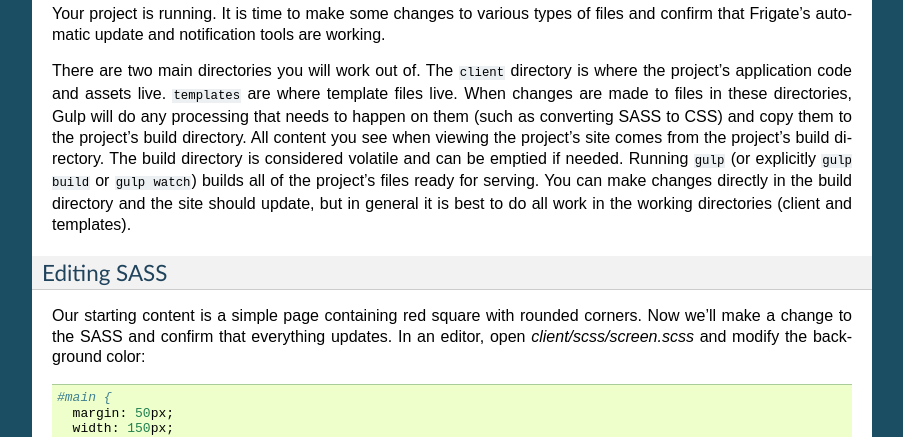
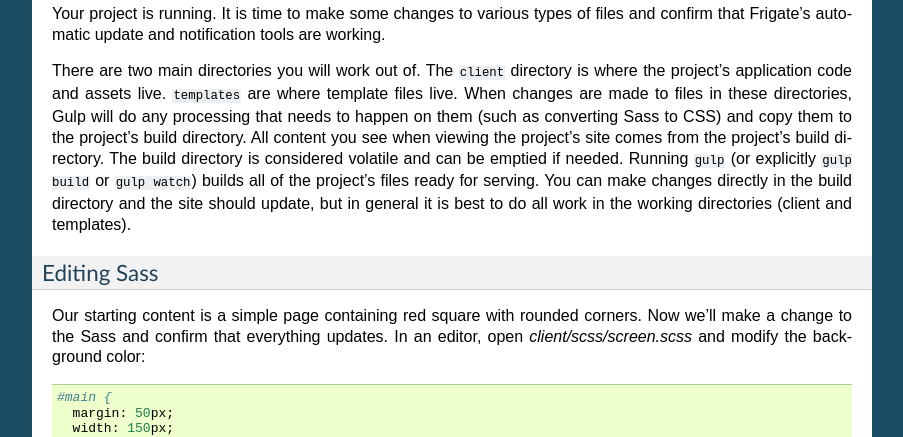
Before and after one commit to lincolnloop/generator-frigate, a Sphinx documentation site: the page built from docs/tutorial.rst, in a window 1280 px wide and 900 px high, scrolled down 743 px. Shown: the part 175-612 px from the top of the window, without its empty margins (198-1101 px from the left). Built offline with Sphinx 7.4.7, drawn with Linux system fonts in a browser that asks for light colours; some of the changed text lies outside the part shown.

Commit message:
Replace SASS with Sass; fixes #16

```diff
--- a/docs/getting_started.rst
+++ b/docs/getting_started.rst
@@ -46,7 +46,7 @@ Usually you'll work with a few primary tasks that will take of most of your work
 
 **build**
 
-The ``build`` task preps your project for serving. It cleans the build directory, processes SASS into CSS, and moves static files (css, images, js and templates) to the build directory. After running ``build``, your project should be ready for serving by a web server configured to serve content from the project build directory.
+The ``build`` task preps your project for serving. It cleans the build directory, processes Sass into CSS, and moves static files (css, images, js and templates) to the build directory. After running ``build``, your project should be ready for serving by a web server configured to serve content from the project build directory.
 
 **watch**
 
@@ -93,7 +93,7 @@ Any browser, emulator, or device that can connect to that address on your local
 *Browser behaviors can differ; mobile browers might require manual refresh after device goes into power saving mode.
 
 
-Working with SASS
+Working with Sass
 -----------------
 
 Building the Styleguide
--- a/docs/tutorial.rst
+++ b/docs/tutorial.rst
@@ -41,12 +41,12 @@ Make Some Project Changes
 
 Your project is running. It is time to make some changes to various types of files and confirm that Frigate's automatic update and notification tools are working.
 
-There are two main directories you will work out of. The ``client`` directory is where the project's application code and assets live. ``templates`` are where template files live. When changes are made to files in these directories, Gulp will do any processing that needs to happen on them (such as converting SASS to CSS) and copy them to the project's build directory. All content you see when viewing the project's site comes from the project's build directory. The build directory is considered volatile and can be emptied if needed. Running ``gulp`` (or explicitly ``gulp build`` or ``gulp watch``) builds all of the project's files ready for serving. You can make changes directly in the build directory and the site should update, but in general it is best to do all work in the working directories (client and templates).
+There are two main directories you will work out of. The ``client`` directory is where the project's application code and assets live. ``templates`` are where template files live. When changes are made to files in these directories, Gulp will do any processing that needs to happen on them (such as converting Sass to CSS) and copy them to the project's build directory. All content you see when viewing the project's site comes from the project's build directory. The build directory is considered volatile and can be emptied if needed. Running ``gulp`` (or explicitly ``gulp build`` or ``gulp watch``) builds all of the project's files ready for serving. You can make changes directly in the build directory and the site should update, but in general it is best to do all work in the working directories (client and templates).
 
-Editing SASS
+Editing Sass
 ------------
 
-Our starting content is a simple page containing red square with rounded corners. Now we'll make a change to the SASS and confirm that everything updates. In an editor, open *client/scss/screen.scss* and modify the background color::
+Our starting content is a simple page containing red square with rounded corners. Now we'll make a change to the Sass and confirm that everything updates. In an editor, open *client/scss/screen.scss* and modify the background color::
 
     #main {
       margin: 50px;
```
Also changed, not shown: README.md (+1 -1 lines), 1 other file.
